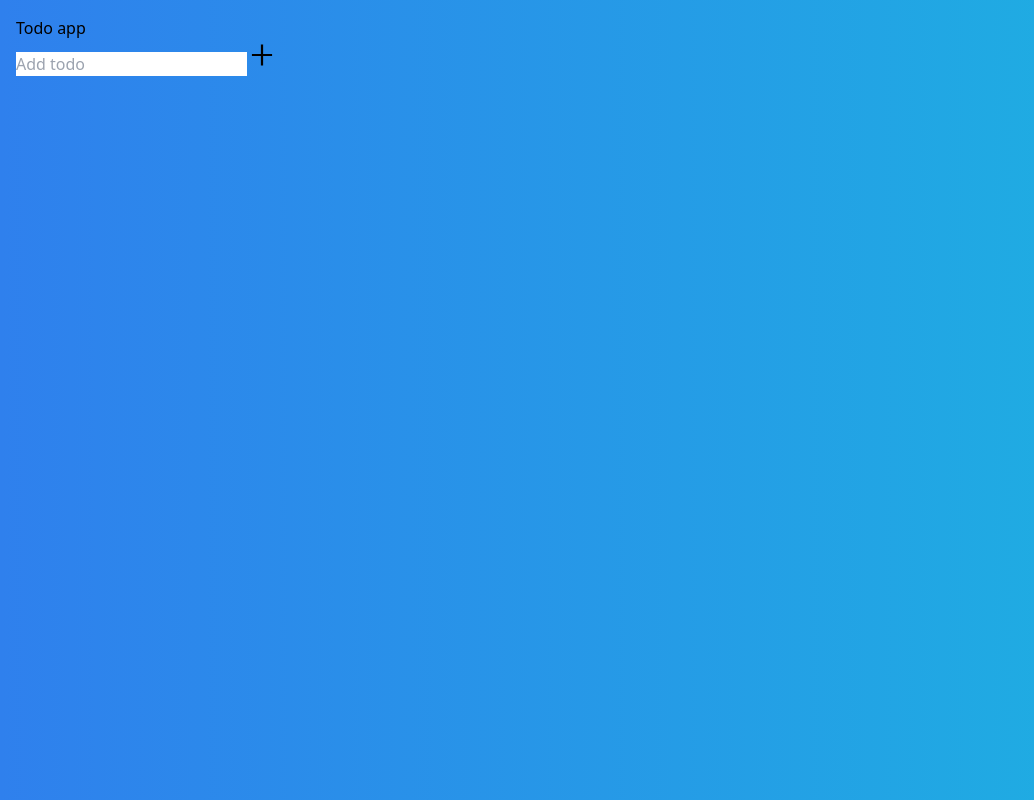
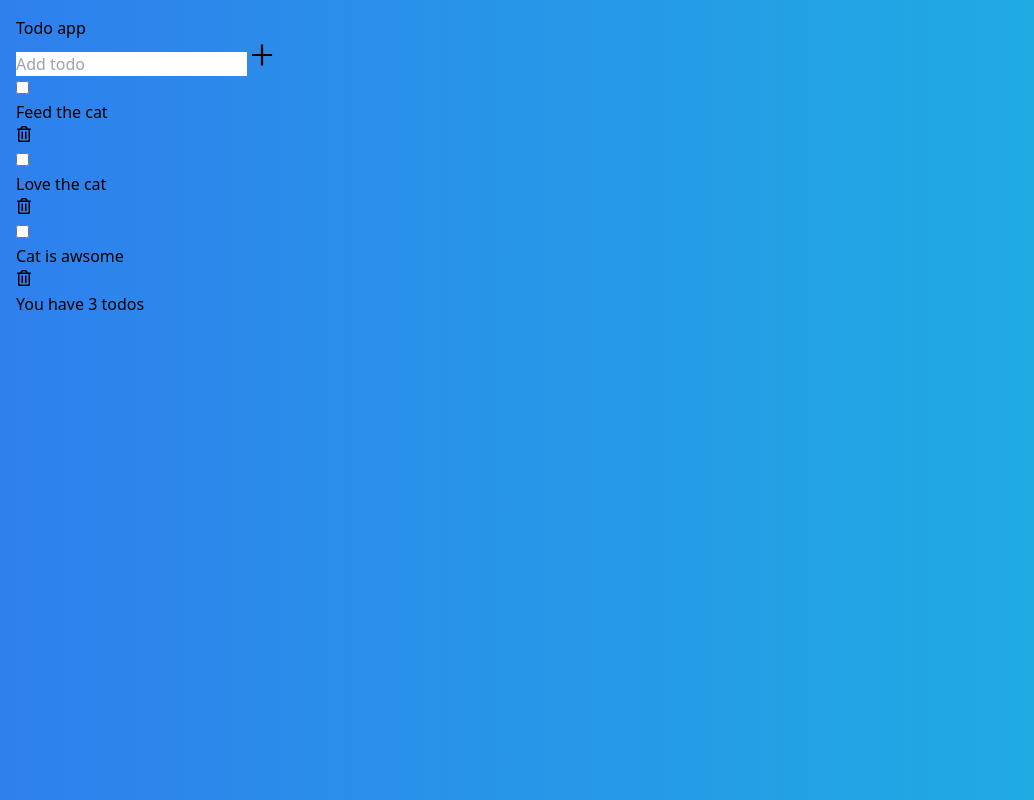
Before and after one commit to filiptrifunovic-mile/todo, a React (Vite) app: page / in a window 1280 px wide. Shown: the whole page, without its empty margins (0-1034 px from the left). Built offline with nearby package versions, Linux system fonts and the light colour scheme.

Commit message:
todo component

```diff
--- a/src/App.jsx
+++ b/src/App.jsx
@@ -1,10 +1,18 @@
 import { AiOutlinePlus } from "react-icons/ai";
+import React, { useState } from "react";
+import Todo from "./Todo";
 
 const style = {
   bg: `h-screen w-screen p-4 bg-gradient-to-r from-[#2F80ED] to-[#1CB5E0]`,
 };
 
 function App() {
+  const [todos, setTodos] = useState([
+    "Feed the cat",
+    "Love the cat",
+    "Cat is awsome",
+  ]);
+
   return (
     <div className={style.bg}>
       <div className={style.container}>
@@ -15,7 +23,12 @@
             <AiOutlinePlus size={30} />
           </button>
         </form>
-        <ul></ul>
+        <ul>
+          {todos.map((todo, index) => (
+            <Todo key={index} todo={todo} />
+          ))}
+        </ul>
+        <p className={style.count}>You have 3 todos</p>
       </div>
     </div>
   );
--- a/src/Todo.jsx
+++ b/src/Todo.jsx
@@ -1,7 +1,18 @@
 import React from "react";
+import { FaRegTrashAlt } from "react-icons/fa";
 
-const Todo = () => {
-  return <div>Todo</div>;
+const style = {};
+
+const Todo = ({ todo }) => {
+  return (
+    <li className={style.li}>
+      <div className={style.row}>
+        <input type="checkbox" />
+        <p className={style.text}>{todo}</p>
+      </div>
+      <button>{<FaRegTrashAlt />}</button>
+    </li>
+  );
 };
 
 export default Todo;
```
